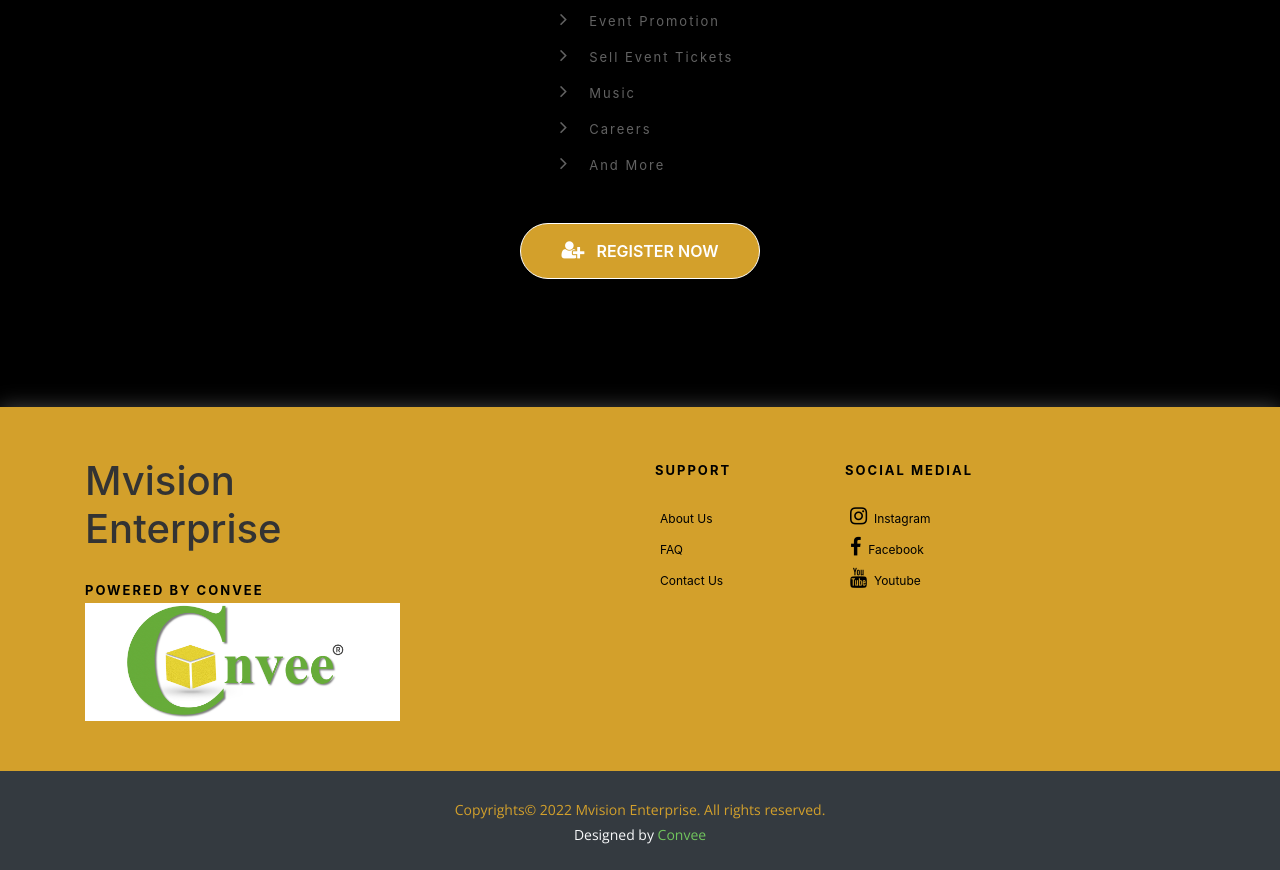
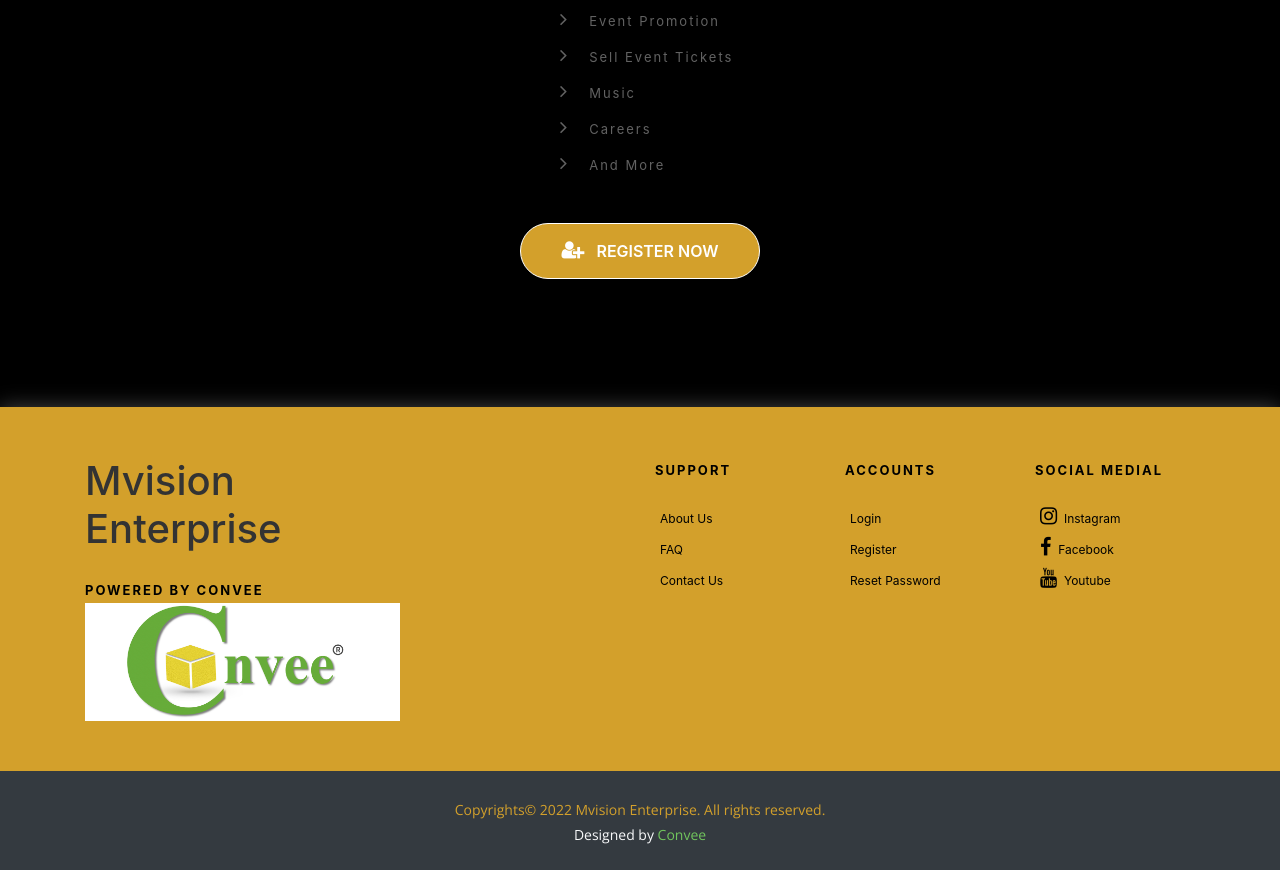
Before and after one commit to conveeza/conveeza, a plain HTML site: page tickets.html in a window 1280 px wide. Shown: the part 1239-2109 px from the top of the page. Drawn offline with nearby package versions, Linux system fonts and the light colour scheme.

Commit message:
Add files via upload

```diff
--- a/css/style.css
+++ b/css/style.css
@@ -429,7 +429,7 @@ span {
 }
 
 #mobile-nav-toggle i {
-  color: #555;
+  color: rgb(17, 17, 17);
   font-size: 24px;
 }
 
--- a/js/main.js
+++ b/js/main.js
@@ -36,8 +36,8 @@ jQuery(document).ready(function( $ ) {
   });
 
   // Mobile Navigation
-  if ($('#nav-menu-container').length) {
-    var $mobile_nav = $('#nav-menu-container').clone().prop({
+  if ($('#nav-menu-container, #tk-nav-menu-container').length) {
+    var $mobile_nav = $('#nav-menu-container, #tk-nav-menu-container').clone().prop({
       id: 'mobile-nav'
     });
     $mobile_nav.find('> ul').attr({
@@ -372,7 +372,7 @@ function popuRegLoginModal(a){
   var modbody= document.getElementById("register&loginmodbody");
   var modfoot = document.getElementById("register&loginmodfoot");
 
-  if(btnlinkID == "registerbtn"){
+  if(btnlinkID == "registerbtn" || btnlinkID == "registerLink"){
     modTitle.innerHTML = "Register";
 
     modbody.innerHTML = `
@@ -419,7 +419,7 @@ function popuRegLoginModal(a){
     modfoot.innerHTML = `<p>By clicking on Register you agree to the <a href="#">terms of service</a> and <a href="#">privacy</a> on
     this site and wish to submit your registration.</p>`;
   }
-  else if(btnlinkID == "loginlink"){
+  else if(btnlinkID == "loginlink" || btnlinkID == "loginlink2"){
     modTitle.innerHTML = "Login";
 
     modbody.innerHTML = `
--- a/tickets.html
+++ b/tickets.html
@@ -43,7 +43,7 @@
         <ul class="tk-nav-menu">
           <li><a href="index.html"><i class="fa fa-home"></i>Convee Home</a></li>
           <li class="tk-menu-active"><a href="#tickettop"><i class="fa fa-ticket"></i> Ticket Convee</a></li>
-          <li ><a href="#!" id="loginlink"  data-toggle="modal" data-target="#registerloginModal" onclick=" popuRegLoginModal(this.id)"><i class="fa fa-sign-in"></i> log In</a></li>
+          <li ><a href="#" id="loginlink"  data-toggle="modal" data-target="#registerloginModal" onclick=" popuRegLoginModal(this.id)"><i class="fa fa-sign-in"></i> log In</a></li>
         </ul>
       </nav><!-- #nav-menu-container -->
     </div>
@@ -51,7 +51,7 @@
 <!--==========================
   Section 1
   ============================-->
-  <section id="tickettop" class="padd-section text-center wow fadeIn">
+  <section id="tickettop" class="padd-section text-center wow fadeInup">
 
     <div class="section-title text-center">
       <br><br>
@@ -157,6 +157,20 @@
         </div>
 
         <div class="col-sm-6 col-md-3 col-lg-2">
+          <div class="list-menu text-light">
+
+            <h4>Accounts</h4>
+
+            <ul class="list-unstyled">
+              <li><a href="#" id="loginlink2"  data-toggle="modal" data-target="#registerloginModal" onclick=" popuRegLoginModal(this.id)">Login</a></li>
+              <li><a href="#" id="registerLink" data-toggle="modal" data-target="#registerloginModal" onclick=" popuRegLoginModal(this.id)">Register</a></li>
+              <li><a href="#">Reset Password</a></li>
+            </ul>
+
+          </div>
+        </div>
+
+        <div class="col-sm-6 col-md-3 col-lg-2">
           <div class="list-menu">
 
             <h4>Social Medial</h4>
@@ -172,6 +186,8 @@
 
       </div>
     </div>
+
+
 
     <div class="copyrights bg-dark text-light">
       <div class="container">
```
